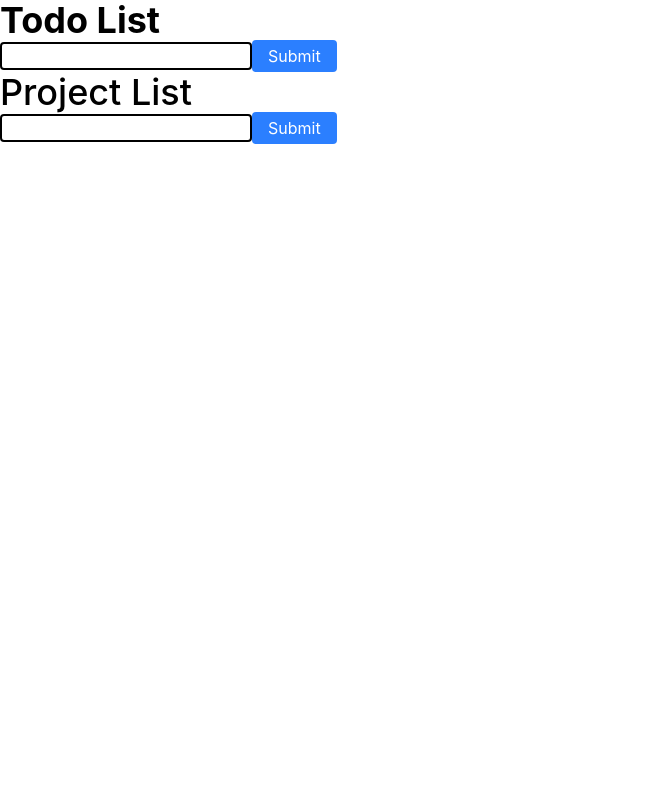
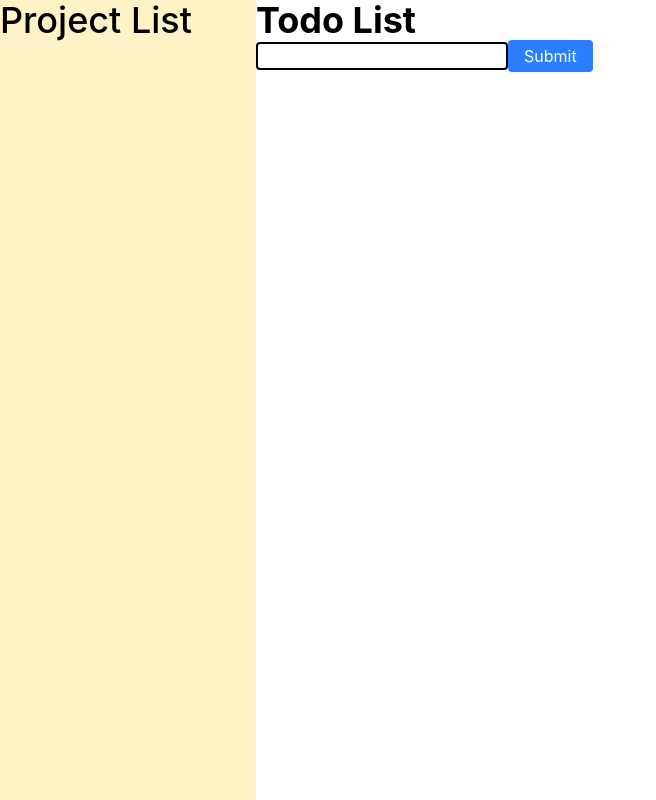
Before and after one commit to naziafarzana/todo-react, a React (Vite) app: page / in a window 1280 px wide. Shown: the whole page, without its empty margins (0-656 px from the left). Built offline with nearby package versions, Linux system fonts and the light colour scheme.

Commit message:
Create Sidebar to show ProjectList.

```diff
--- a/src/App.jsx
+++ b/src/App.jsx
@@ -3,7 +3,7 @@ import TodoInput from "./components/TodoInput";
 import TodoList from "./components/TodoList";
 import { v4 as uuidv4 } from "uuid";
 import ProjectList from "./components/ProjectList";
-
+import Sidebar from "./components/Sidebar";
 
 
 
@@ -48,12 +48,19 @@ const App = () => {
   };
 
 
-  console.log(todos);
+  // console.log(todos);
 
 
 
   return (
-    <div>
+    <div className="flex">
+      <Sidebar
+        project={project}
+        onAddProject={addProject}
+        onSelectProject={handleSelectProject}
+        selectedProjectId={selectedProjectId}
+      />
+      <div>
     <h1 className="font-bold text-4xl">Todo List</h1>
 
       <TodoInput onAdd={addTodo} />
@@ -69,17 +76,17 @@ const App = () => {
         // setEditingId={setEditingId}
         // setEditingText={setEditingText}
 
-      />
-    <div flex>
-      </div>
-
+        />
+        </div>
+{/*
+      <aside className="w-64 bg-amber-100 h-screen">
       <ProjectList
-       project={project}
+      project={project}
       onAddProject={addProject}
       onSelectProject={handleSelectProject}
       selectedProjectId={selectedProjectId}
-       />
-
+      />
+      </aside> */}
     </div>
   );
 };
--- a/src/components/ProjectList.jsx
+++ b/src/components/ProjectList.jsx
@@ -7,25 +7,29 @@ function ProjectList ({project, onAddProject, onSelectProject, selectedProjectId
 
 
   return (
-    <div >
+    <div>
+    {/* <div className = "w-48 h-screen bg-amber-100"> */}
+
       <h3 className="font-medium text-4xl">Project List</h3>
-
-    <ProjectInput onAdd={onAddProject}
-    />
+    {/* <ProjectInput onAdd={onAddProject}
+    // /> */}
 
     {project.map((project) => (
 
       <ProjectItem
       key={project.id}
       project={project}
-      onAddProject={onAddProject}
+      // onAddProject={onAddProject}
       onSelectProject={onSelectProject}
       selectedProjectId={selectedProjectId}
         />
       ))}
-
     </div>
-  )
+    // </div>
+  );
 }
 
+
+
+
 export default ProjectList
--- a/src/components/Sidebar.jsx
+++ b/src/components/Sidebar.jsx
@@ -1,11 +1,15 @@
 import ProjectList from "./ProjectList";
 
-
-const Sidebar = () => {
+const Sidebar = ({ project, onAddProject, onSelectProject, selectedProjectId }) => {
   return (
-    <div>
-
-    </div>
+    <aside className="w-64 bg-amber-100 h-screen">
+      <ProjectList
+        project={project}
+        onAddProject={onAddProject}
+        onSelectProject={onSelectProject}
+        selectedProjectId={selectedProjectId}
+      />
+    </aside>
   )
 }
 
--- a/src/components/TodoList.jsx
+++ b/src/components/TodoList.jsx
@@ -4,6 +4,7 @@ import TodoItem from "./TodoItem";
 
 function TodoList({  todos, onDelete, onUpdate, }) {
   return (
+    // <div className="flex">
     <ul>
       {todos.map((todo, index) => (
         <TodoItem
@@ -15,6 +16,7 @@ function TodoList({  todos, onDelete, onUpdate, }) {
         />
       ))}
     </ul>
+    // </div>
   )
 }
 
```
